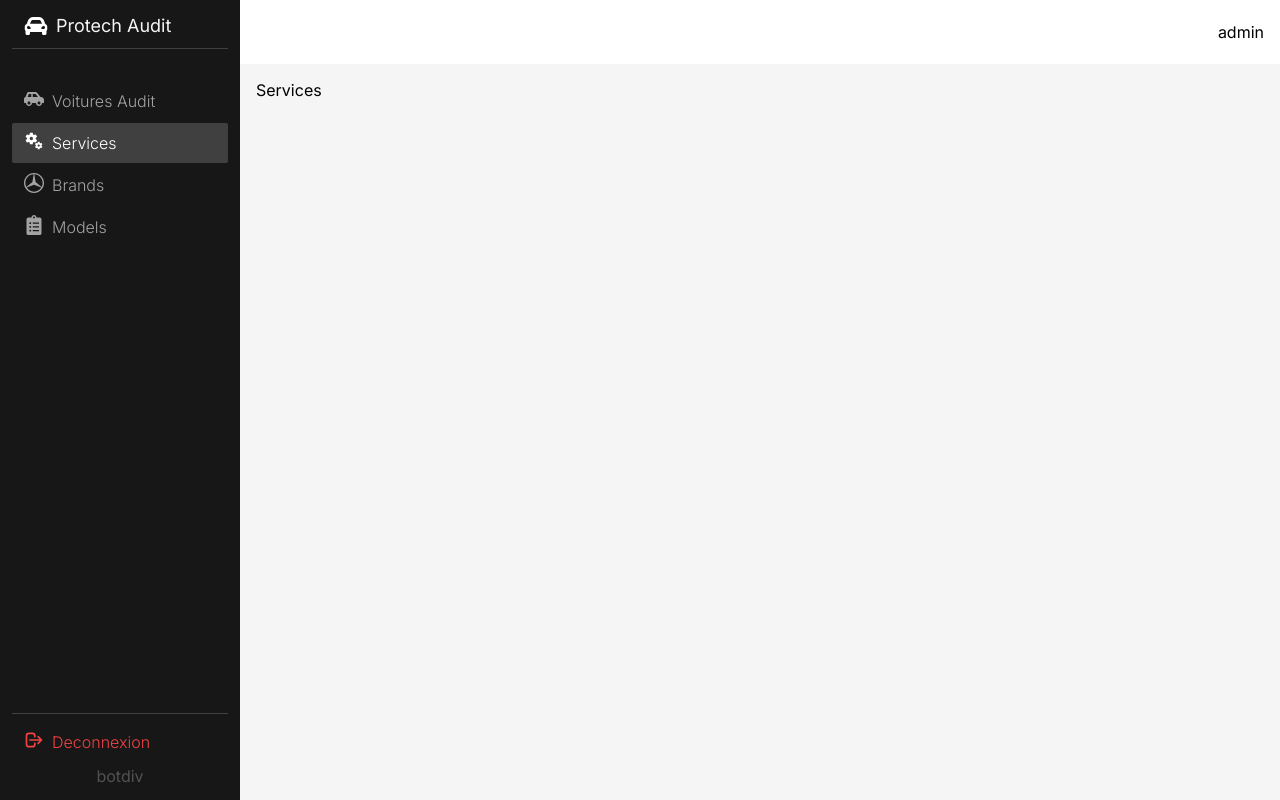
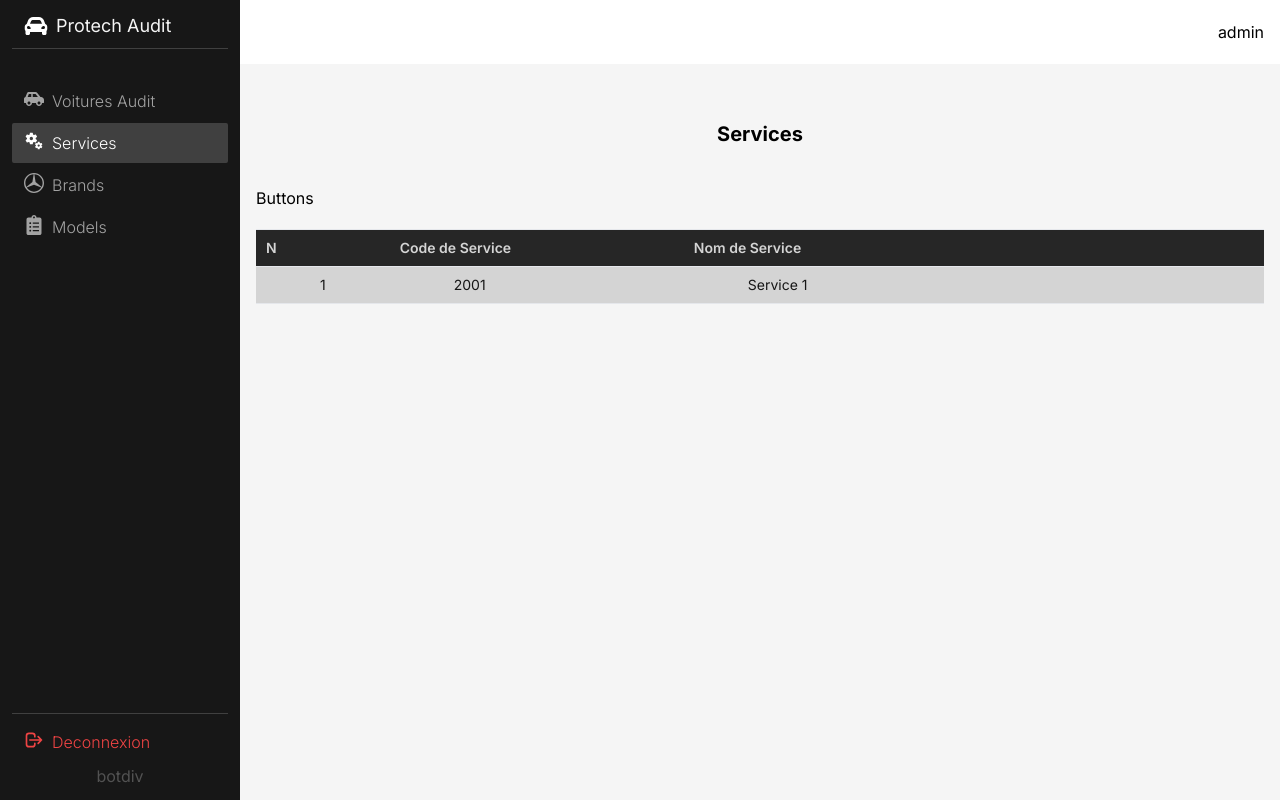
Before and after one commit to yowww1094/cars-audit, a React (Vite) app in the folder client/: page /services in a window 1280 px wide. Built offline with nearby package versions, Linux system fonts and the light colour scheme.

Commit message:
adding services page design

```diff
--- a/client/src/components/Services.jsx
+++ b/client/src/components/Services.jsx
@@ -1,8 +1,17 @@
 import React from 'react'
+import Table from './utils/Table'
 
 function Services() {
   return (
-    <div>Services</div>
+    <section>
+      <h1 className='text-xl text-center font-bold py-10'>Services</h1>
+
+      <div className='container'>Buttons</div>
+
+      <div className="container mx-auto justify-between py-5 border=b">
+        <Table />
+      </div>
+    </section>
   )
 }
 
--- /dev/null
+++ b/client/src/components/utils/Table.jsx
@@ -0,0 +1,36 @@
+import React from 'react'
+
+function table() {
+  return (
+    <table className='min-w-full table-auto'>
+        <thead>
+            <tr className='bg-neutral-800'>
+                <th className='px-18 py-2 w-[10%] items-center'>
+                    <span className='text-neutral-300'>N</span>
+                </th>
+                <th className='px-18 py-2 w-[30%] items-center'>
+                    <span className='text-neutral-300'>Code de Service</span>
+                </th>
+                <th className='px-18 py-2 w-[60%] items-center'>
+                    <span className='text-neutral-300'>Nom de Service</span>
+                </th>
+            </tr>
+        </thead>
+        <tbody className='bg-neutral-300'>
+            <tr>
+                <td className='px-16 py-2 w-[10%] items-center'>
+                    <span className='text-neutral-900'>1</span>
+                </td>
+                <td className='px-16 py-2 w-[30%] items-center'>
+                    <span className='text-neutral-900'>2001</span>
+                </td>
+                <td className='px-16 py-2 w-[60%] items-center'>
+                    <span className='text-neutral-900'>Service 1</span>
+                </td>
+            </tr>
+        </tbody>
+    </table>
+  )
+}
+
+export default table
```
